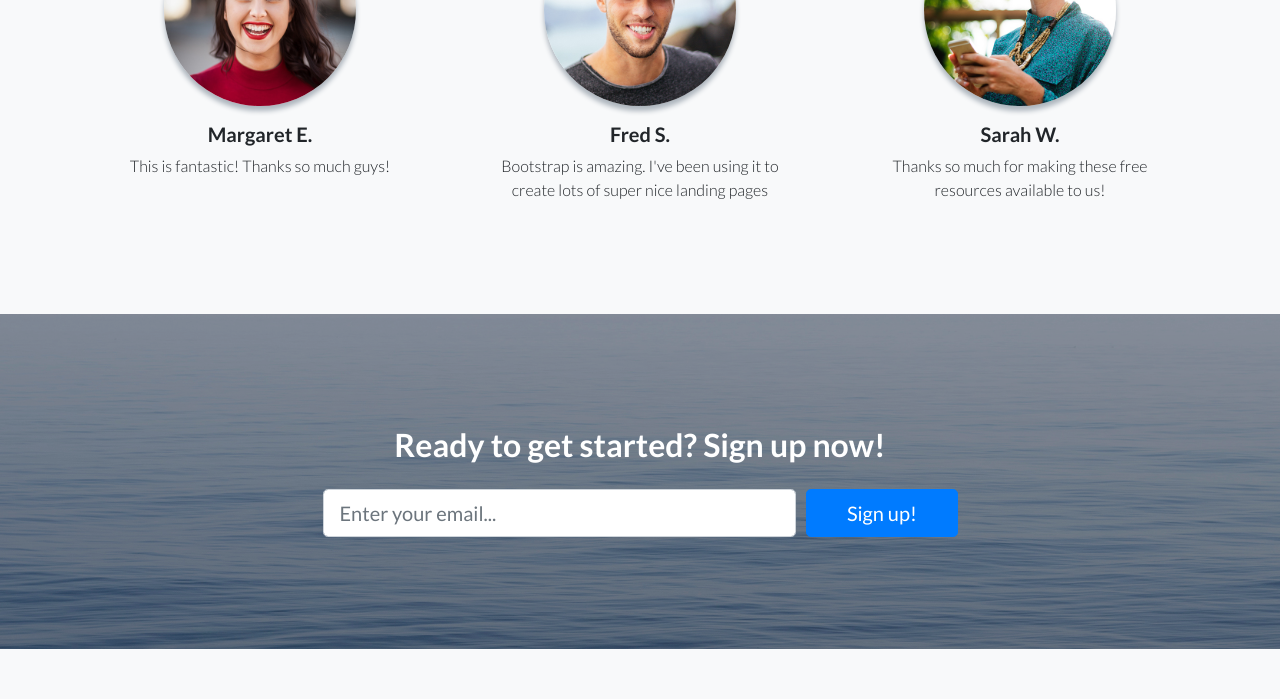
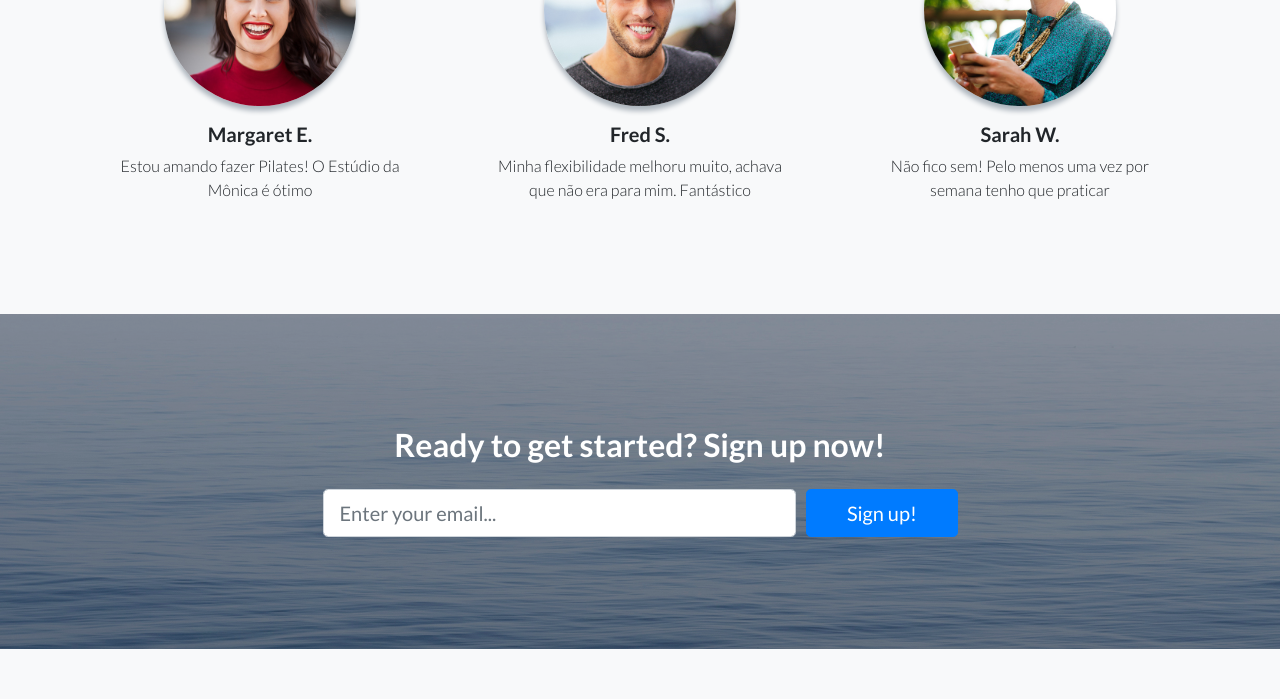
Before and after one commit to FabianoAlmeidaMelo/pilates_monica, a website: page index.html in a window 1280 px wide. Shown: the part 3741-4440 px from the top of the page. Drawn offline with nearby package versions, Linux system fonts and the light colour scheme.

Commit message:
ref #1, troca as frases default dos depoimentos

```diff
--- a/index.html
+++ b/index.html
@@ -321,17 +321,17 @@
             pessoas : [
               {
                 nome: "Margaret E.",
-                comentario: "This is fantastic! Thanks so much guys!",
+                comentario: "Estou amando fazer Pilates! O Estúdio da Mônica é ótimo",
                 foto: "img/testimonials-1.jpg"
               },
               {
                 nome: "Fred S.",
-                comentario: "Bootstrap is amazing. I've been using it to create lots of super nice landing pages",
+                comentario: "Minha flexibilidade melhoru muito, achava que não era para mim. Fantástico",
                 foto: "img/testimonials-2.jpg"
               },
               {
                 nome: "Sarah W.",
-                comentario: "Thanks so much for making these free resources available to us!",
+                comentario: "Não fico sem! Pelo menos uma vez por semana tenho que praticar",
                 foto: "img/testimonials-3.jpg"
               }
             ]
```
